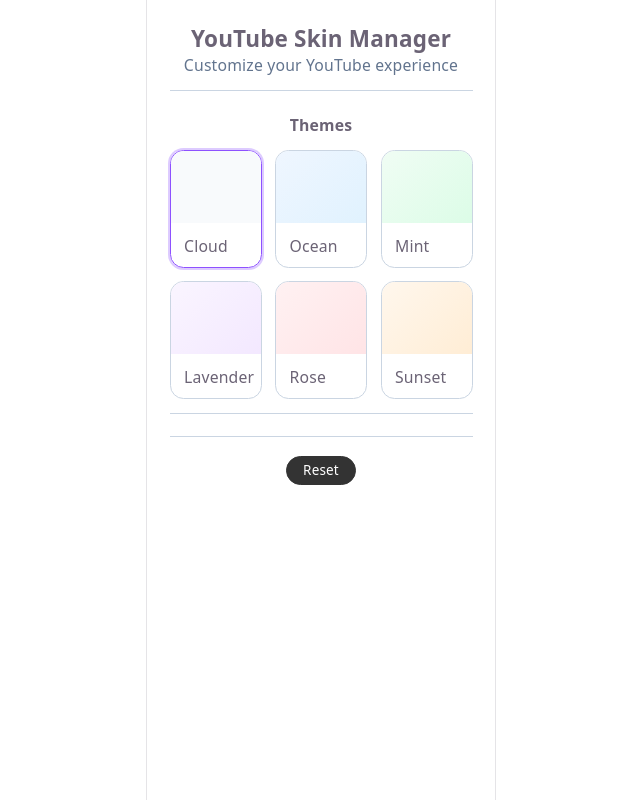
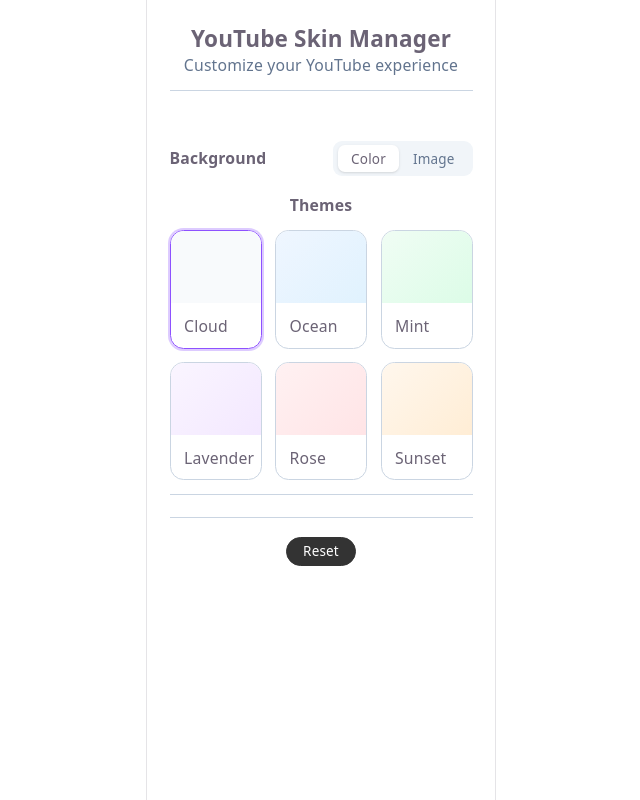
Before and after one commit to manohari1990/yt-skin-ext, a React (Vite) app: page / in a window 1280 px wide. Shown: the whole page, without its empty margins (319-959 px from the left). Built offline with nearby package versions, Linux system fonts and the light colour scheme.

Commit message:
Setting up BG image selector and apply it.

```diff
--- a/public/content.js
+++ b/public/content.js
@@ -18,14 +18,24 @@
 
 function applyTheme(theme){
     let styles = document.getElementById(STYLE_ID);
+    const backgroundStyle = theme.backgroundImage
+        ? `
+            background-image: url("${theme.backgroundImage}") !important;
+            background-size: cover !important;
+            background-position: center !important;
+            background-repeat: no-repeat !important;
+            `
+        : `
+            background: ${theme.backgroundColor} !important;
+            `;
     styles.textContent = `
         html, body, ytd-app, .expand-collapse-button{
-            background:${theme.backgroundColor} !important;
+            ${backgroundStyle}
             accent-color: ${theme.accentColor} !important;
         }
 
         ${theme.NavHeaderBgColor ? `
-            #frosted-glass, tp-yt-app-drawer, ytd-mini-guide-renderer, #masthead, button.ytSearchboxComponentSearchButton {
+            #frosted-glass, #guide-content.ytd-app, ytd-mini-guide-renderer, #masthead, button.ytSearchboxComponentSearchButton {
                 background-color: ${theme.NavHeaderBgColor} !important;
             }
             .yt-simple-endpoint:hover, #chip-shape-container .ytChipShapeActive{
@@ -42,6 +52,7 @@
                 color: ${theme.NavHeaderTextColor} !important;
                 font-weight: normal;
                 border: 1px solid #ffffff3b;
+                background-color: ${theme.backgroundColor}
             }
         ` : ""}
 
--- a/src/App.tsx
+++ b/src/App.tsx
@@ -2,13 +2,17 @@
 import ThemeSelector from "./components/ThemeSelector";
 // import ColorSelector from "./components/ColorSelector";
 import { defaultThemes } from "./constants/themes";
-import type { YouTubeTheme } from "./types/themes";
+import type { BackgroundOption, YouTubeTheme } from "./types/themes";
 import { getTheme, resetTheme, saveTheme } from "./services/storage";
+import BackgroundSelector from "./components/BackgroundSelector";
+import { BackgroundOptions } from "./constants/backgrounds";
 
 function App() {
-  const [theme, setTheme] = useState<YouTubeTheme | null>(null);
+  const [theme, setTheme] = useState<YouTubeTheme>(defaultThemes[0]);
+  const [backgroundType, setBackgroundType] = useState<"color" | "image">("color");
+  // let tempTheme = {}
 
-  const selectTheme = async(selectedTheme: YouTubeTheme) => {
+  const selectTheme = async (selectedTheme: YouTubeTheme) => {
     setTheme(selectedTheme);
     await saveTheme(selectedTheme);
   };
@@ -21,6 +25,13 @@
     loadTheme();
   }, []);
 
+  const changeBackgroundType = (
+    type: "color" | "image"
+  ) => {
+    setBackgroundType(type)
+    // updateTheme("backgroundType", type);
+  };
+
 
   // const updateTheme = async<K extends keyof YouTubeTheme>(
   //   key: K,
@@ -30,13 +41,31 @@
   //     ...theme,
   //     [key]: value,
   //   };
-  //   setTheme(updatedTheme);
+  //   setTheme((prev) => {
+  //     return {
+  //       ...prev,
+  //       ...updatedTheme
+  //     }
+  //   });
   //   await saveTheme(updatedTheme);
   // };
 
-   const handleReset = async() =>{
+  const handleReset = async () => {
     await resetTheme();
-    setTheme(null)
+    setTheme(defaultThemes[0])
+  }
+
+  const updateBackground = async (option: BackgroundOption) => {
+    const tempOptions: YouTubeTheme = {
+      ...theme,
+      "NavHeaderTextColor": option.textColor,
+      "NavHeaderBgColor": option.accent,
+      "id": option.id,
+      "backgroundImage": option.value,
+      "backgroundType": 'image',
+    }
+    await saveTheme(tempOptions);
+    setTheme(tempOptions)
   }
 
   // const applyTheme = async() => {
@@ -60,15 +89,69 @@
 
       <div className="mt-2 border-b border-slate-300 pb-3 dark:border-neutral-700">
         {/* Select Skin Color */}
-        <ThemeSelector
-          themes={defaultThemes}
-          selectedTheme={theme ? theme.id : null}
+        <div className="mt-6">
+          <div className="mb-4 flex items-center justify-between">
+            <h3 className="text-sm font-semibold">
+              Background
+            </h3>
+
+            <div className="flex rounded-lg bg-slate-100 p-1">
+              <button
+                type="button"
+                onClick={() => changeBackgroundType("color")}
+                className={`rounded-md px-3 py-1 text-xs font-medium ${backgroundType === "color"
+                    ? "bg-white shadow"
+                    : "text-slate-500"
+                  }`}
+              >
+                Color
+              </button>
+
+              <button
+                type="button"
+                onClick={() => changeBackgroundType("image")}
+                className={`rounded-md px-3 py-1 text-xs font-medium ${backgroundType === "image"
+                    ? "bg-white shadow"
+                    : "text-slate-500"
+                  }`}
+              >
+                Image
+              </button>
+            </div>
+          </div>
+
+          {backgroundType === "color" ? (
+            <ThemeSelector
+              themes={defaultThemes}
+              selectedTheme={theme ? theme.id : ''}
+              onSelect={selectTheme}
+            />
+          ) : (
+            <BackgroundSelector
+              options={BackgroundOptions}
+              selected={theme && theme.id ? theme.id : ""}
+              onSelect={updateBackground}
+            />
+          )}
+        </div>
+        {/* Select Background image */}
+        {/* <BackgroundSelector
+          options={BackgroundOptions}
+          selected={theme ? theme.id : null}
           onSelect={selectTheme}
-        />
+        /> */}
+
+        {/* Select Background Effects */}
       </div>
 
       <div className="mt-2 border-b border-slate-300 pb-3 dark:border-neutral-700">
+        {/* Manage Page Content */}
         {/* Hide Shorts */}
+
+        {/* Hide Comments */}
+
+        {/* Hide Recommendations */}
+
       </div>
 
       {/* <div className="mt-6">
@@ -82,7 +165,7 @@
         />
       </div> */}
 
-      <div  className="mt-4">
+      <div className="mt-4">
         {/* <button
           type="button"
           onClick={applyTheme}
--- /dev/null
+++ b/src/components/BackgroundSelector.tsx
@@ -0,0 +1,48 @@
+import type { BackgroundOption } from '../types/themes'
+
+interface BackgroundSelectorProps{
+    options: BackgroundOption[],
+    selected: string;
+    onSelect: (value:BackgroundOption)=>void
+}
+export default function BackgroundSelector({
+    options,
+    selected,
+    onSelect
+}:BackgroundSelectorProps){
+    return(
+        <div>
+            <h3 className='mb-3 text-sm font-semibold'>Background</h3>
+
+            <div className='grid grid-cols-2 gap-3'>
+                {options.map((opt)=>(
+                    <button
+                        key={opt.id}
+                        type='button'
+                        onClick={()=>onSelect(opt)}
+                        className={`
+                            overflow-hidden rounded-xl border
+                            transition-all duration-200
+                            hover:scale-[1.02]
+                            ${
+                                selected === opt.id
+                                ? "border-violet-500 ring-2 ring-violet-500/30"
+                                : "border-slate-300"
+                            }
+                        `}
+                    >
+                        <div
+                            className="h-20 bg-cover bg-center"
+                            style={{backgroundImage:`url(${opt.value})`}}
+                        />
+                        <div className="px-3 py-2 text-left">
+                            <span className="text-sm font-medium">
+                                {opt.name}
+                            </span>
+                        </div>
+                    </button>
+                ))}
+            </div>
+        </div>
+    )
+}
--- /dev/null
+++ b/src/constants/backgrounds.ts
@@ -0,0 +1,44 @@
+import type { BackgroundOption } from '../types/themes';
+
+export const BackgroundOptions: BackgroundOption[] = [
+  {
+    id: "ocean-image",
+    name: "Ocean",
+    value: "https://images.unsplash.com/photo-1507525428034-b723cf961d3e",
+    textColor: "#F8FAFC",
+    accent: "#38BDF8",
+    glassEffect: true,
+    glassOpacity: 0.25,
+    glassBlur: 16,
+  },
+  {
+    id: "mountains-image",
+    name: "Mountains",
+    value: "https://images.unsplash.com/photo-1500534623283-312aade485b7",
+    textColor: "#FFFFFF",
+    accent: "#965b02",
+    glassEffect: true,
+    glassOpacity: 0.25,
+    glassBlur: 16,
+  },
+  {
+    id: "forest-image",
+    name: "Forest",
+    value: "https://images.unsplash.com/photo-1448375240586-882707db888b",
+    textColor: "#F0FDF4",
+    accent: "#4ADE80",
+    glassEffect: true,
+    glassOpacity: 0.25,
+    glassBlur: 16,
+  },
+  {
+    id: "night-sky-image",
+    name: "Night Sky",
+    value: "https://images.unsplash.com/photo-1519681393784-d120267933ba",
+    textColor: "#F8FAFC",
+    accent: "#A78BFA",
+    glassEffect: true,
+    glassOpacity: 0.25,
+    glassBlur: 16,
+  },
+];
--- a/src/constants/themes.ts
+++ b/src/constants/themes.ts
@@ -4,6 +4,8 @@
   {
     id: "cloud",
     name: "Cloud",
+
+    backgroundType:'color',
 
     NavHeaderBgColor: "#64748B",
     NavHeaderTextColor: "#fff",
@@ -30,6 +32,7 @@
   {
     id: "ocean",
     name: "Ocean",
+    backgroundType:'color',
 
     NavHeaderBgColor: "#06B6D4",
     NavHeaderTextColor: "#fff",
@@ -55,6 +58,7 @@
   {
     id: "mint",
     name: "Mint",
+    backgroundType:'color',
 
     NavHeaderBgColor: "#16A34A",
     NavHeaderHoverColor:"#027925",
@@ -79,6 +83,7 @@
   {
     id: "lavender",
     name: "Lavender",
+    backgroundType:'color',
 
     NavHeaderBgColor: "#8158c8",
     NavHeaderTextColor: "#fff",
@@ -103,6 +108,7 @@
   {
     id: "rose",
     name: "Rose",
+    backgroundType:'color',
 
     NavHeaderBgColor: "#F7879A",
     NavHeaderTextColor: "#fff",
@@ -127,6 +133,7 @@
   {
     id: "sunset",
     name: "Sunset",
+    backgroundType:'color',
 
     NavHeaderBgColor: "#F97316", //ffdec8
     NavHeaderTextColor: "#fff", //F97316
@@ -150,6 +157,7 @@
   // {
   //   id: "summer",
   //   name: "Summer",
+  // backgroundType:'color',
 
   //   NavHeaderBgColor: "#ffdec8",
   //   NavHeaderTextColor: "#F97316",
--- a/src/types/themes.ts
+++ b/src/types/themes.ts
@@ -1,6 +1,13 @@
 export interface YouTubeTheme {
   id: string;
   name: string;
+
+  backgroundType?: "color" | "image";
+  backgroundImage?: string;
+
+  glassEffect?: boolean;
+  glassOpacity?: number;
+  glassBlur?: number;
 
   NavHeaderBgColor?: string;
   NavHeaderTextColor?: string;
@@ -24,3 +31,13 @@
   hideComments: boolean;
   transparentNavbar: boolean;
 }
+export interface BackgroundOption {
+  id: string;
+  name: string;
+  value: string;
+  textColor: string;
+  accent:string;
+  glassEffect: boolean;
+  glassOpacity: number;
+  glassBlur: number;
+}
```
